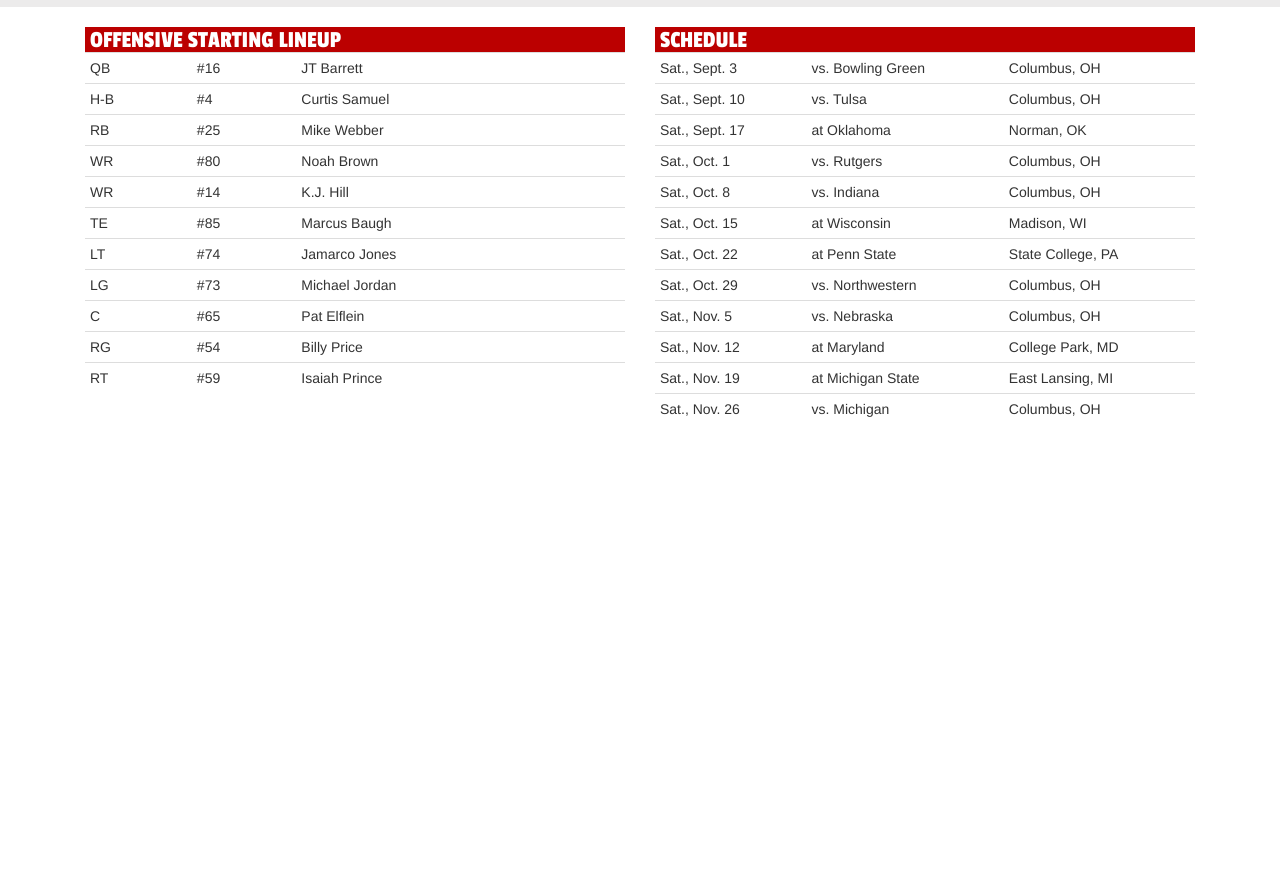
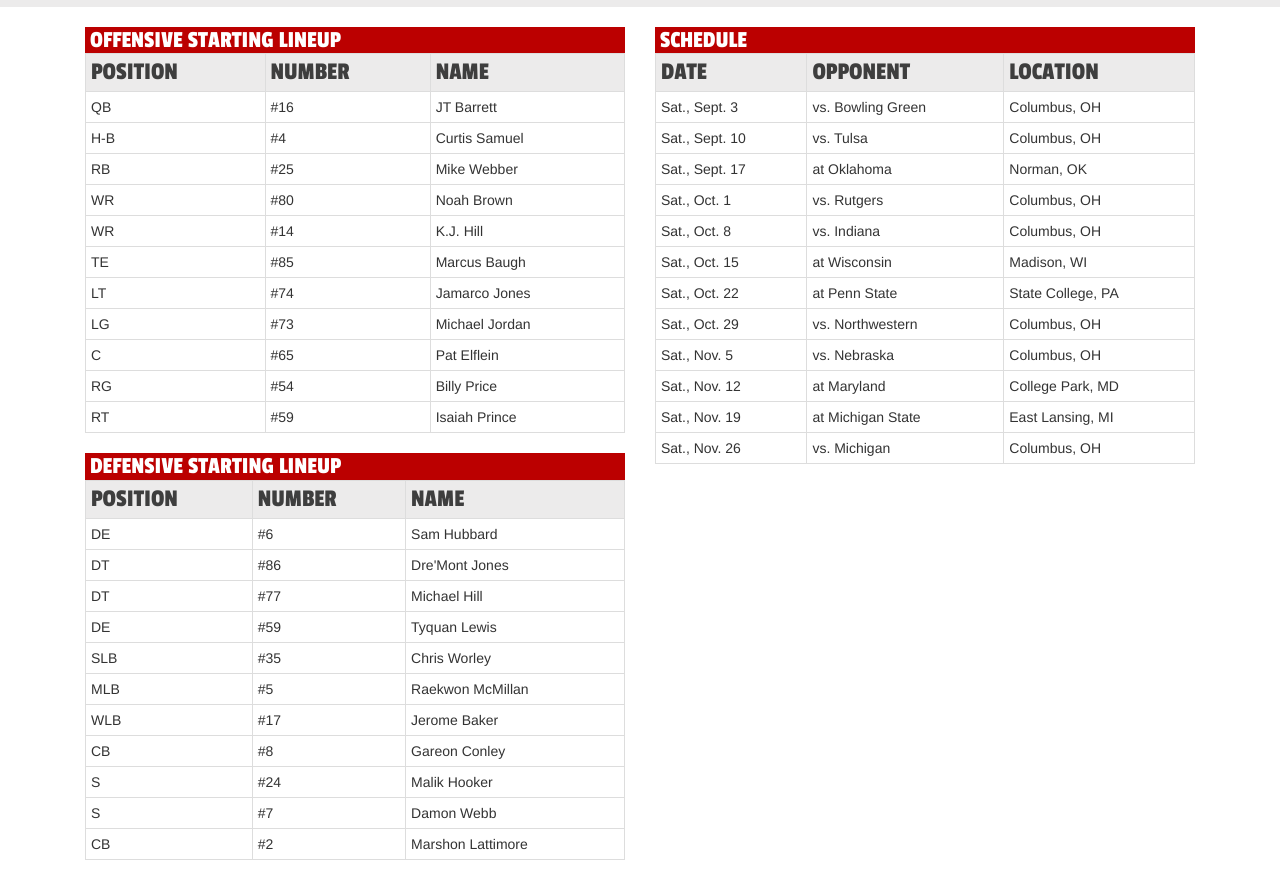
Before and after one commit to BLease/myteam, a plain HTML site: page index.html in a window 1280 px wide. Shown: the part 270-1150 px from the top of the page. Before the commit the page ends 800 px from the top, so only its background shows below. Drawn offline with nearby package versions, Linux system fonts and the light colour scheme.

Commit message:
Buckeye-Ready

```diff
--- a/index.html
+++ b/index.html
@@ -20,6 +20,10 @@
     <h1 class="OSU">THE OHIO STATE UNIVERSITY</h1>
   </div>
 </div>
+<!--div class="jumbotron col-md-12">
+  <img class="pana" src="panaramic.jpg" alt"">
+  <p><a class="btn btn-primary btn-lg" href="#" role="button">Learn more</a></p>
+</div>-->
 <!--nav class="navbar navbar-default">
   <div class="container-fluid">
     <div class="navbar-header">
@@ -73,9 +77,14 @@
 <body>
 <div class="container">
 <div class="col-md-6">
-  <table class="table table-condensed table-hover">
+  <table class="table table-condensed table-hover table-bordered">
     <tr>
       <h3>OFFENSIVE STARTING LINEUP</h3>
+    </tr>
+    <tr class="subheading">
+      <td><h4>POSITION</h4></td>
+      <td><h4>NUMBER</h4></td>
+      <td><h4>NAME</h4></td>
     </tr>
     <tr>
       <td>QB</td>
@@ -133,11 +142,81 @@
       <td>Isaiah Prince</td>
     </tr>
   </table>
+  <table class="table table-condensed table-hover table-bordered">
+    <tr>
+      <h3>DEFENSIVE STARTING LINEUP</h3>
+    </tr>
+    <tr class="subheading">
+      <td><h4>POSITION</h4></td>
+      <td><h4>NUMBER</h4></td>
+      <td><h4>NAME</h4></td>
+    </tr>
+    <tr>
+      <td>DE</td>
+      <td>#6</td>
+      <td>Sam Hubbard</td>
+    </tr>
+    <tr>
+      <td>DT</td>
+      <td>#86</td>
+      <td>Dre'Mont Jones</td>
+    </tr>
+    <tr>
+      <td>DT</td>
+      <td>#77</td>
+      <td>Michael Hill</td>
+    </tr>
+    <tr>
+      <td>DE</td>
+      <td>#59</td>
+      <td>Tyquan Lewis</td>
+    </tr>
+    <tr>
+      <td>SLB</td>
+      <td>#35</td>
+      <td>Chris Worley</td>
+    </tr>
+    <tr>
+      <td>MLB</td>
+      <td>#5</td>
+      <td>Raekwon McMillan</td>
+    </tr>
+    <tr>
+      <td>WLB</td>
+      <td>#17</td>
+      <td>Jerome Baker</td>
+    </tr>
+    <tr>
+      <td>CB</td>
+      <td>#8</td>
+      <td>Gareon Conley</td>
+    </tr>
+    <tr>
+      <td>S</td>
+      <td>#24</td>
+      <td>Malik Hooker</td>
+    </tr>
+    <tr>
+      <td>S</td>
+      <td>#7</td>
+      <td>Damon Webb</td>
+    </tr>
+    <tr>
+      <td>CB</td>
+      <td>#2</td>
+      <td>Marshon Lattimore</td>
+    </tr>
+  </table>
 </div>
 <div class="col-md-6">
-  <table class="table table-condensed table-hover">
+  <table class="table table-condensed table-hover table-bordered">
     <tr>
       <h3>SCHEDULE</h3>
+    </tr>
+    <tr class="subheading">
+      <td><h4>DATE</h4></td>
+      <td><h4>OPPONENT</h4></td>
+      <td><h4>LOCATION</h4></td>
     </tr>
     <tr>
       <td>Sat., Sept. 3</td>
--- a/style.css
+++ b/style.css
@@ -20,3 +20,19 @@
   background-color: #bb0000;
   text-indent: 5px;
 }
+.subheading {
+  color: #3e3e3e;
+  background-color: #ecebeb;
+  margin-top: 0px;
+  margin-bottom: 0px;
+}
+.pana {
+  width: 1100px;
+  position: center;
+}
+h4 {
+  font-family: "Passion One";
+  font-size: 25px;
+  margin-top: 0px;
+  margin-bottom: 0px;
+}
```
Also changed, not shown: logo.png, panaramic.jpg (added).
